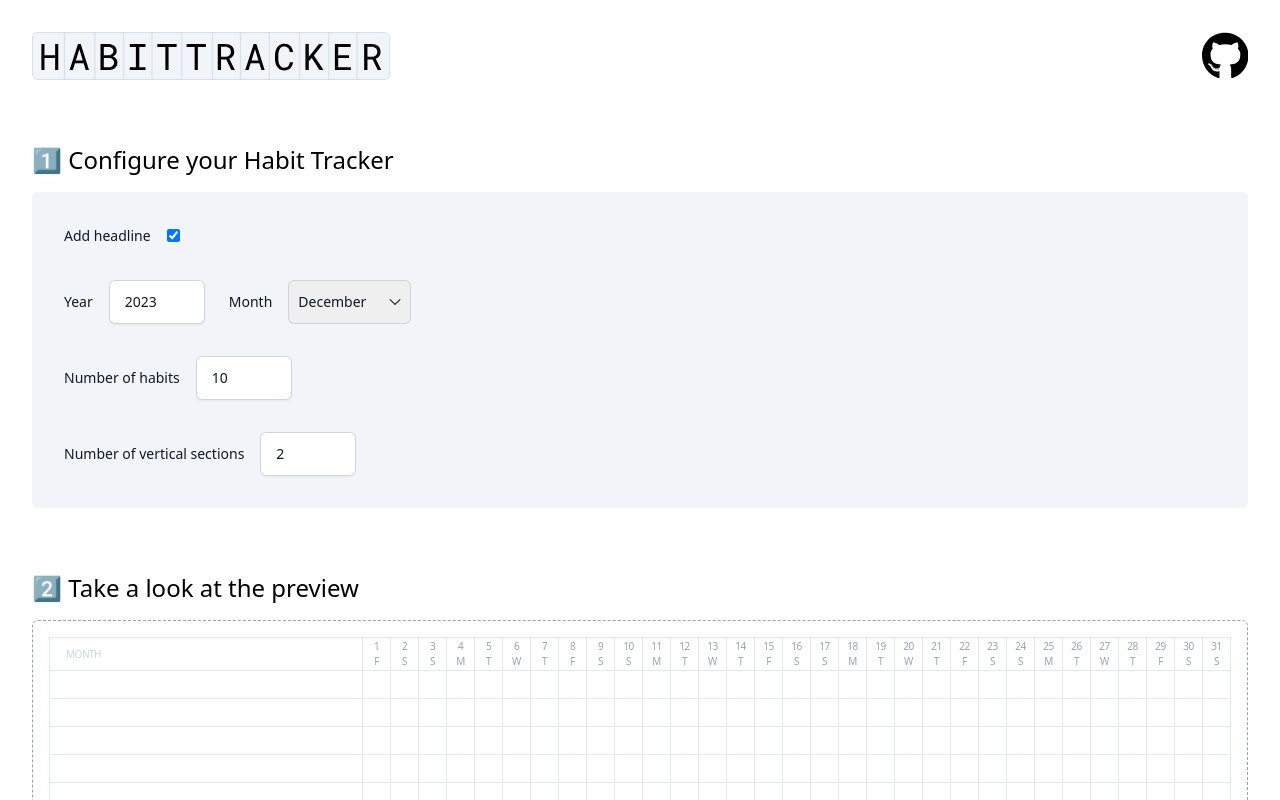
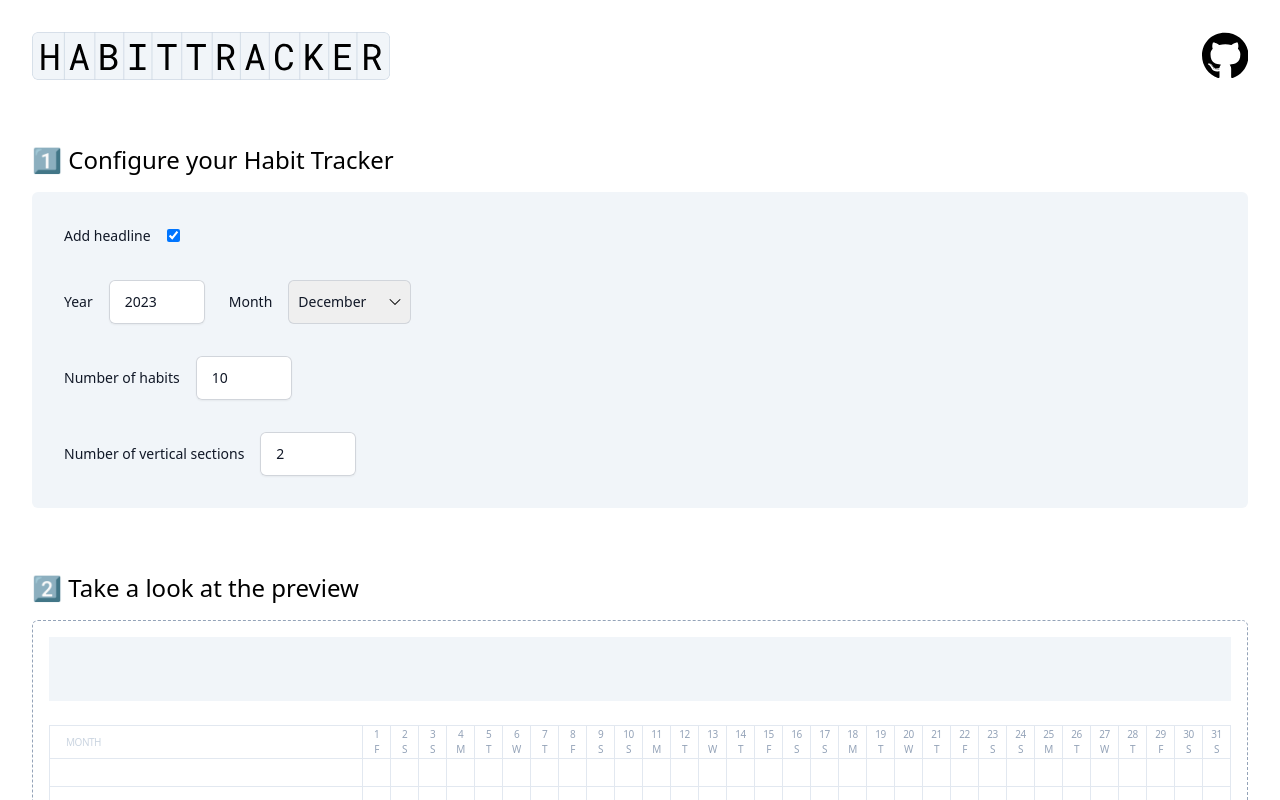
Before and after one commit to makaroni4/habit-tracker, a React (Vite) app: page / in a window 1280 px wide. Shown: the top 800 px of the page. Built offline with nearby package versions, Linux system fonts and the light colour scheme.

Commit message:
Added headline to tracker

```diff
--- a/src/components/HabitTracker.tsx
+++ b/src/components/HabitTracker.tsx
@@ -2,10 +2,14 @@
 import { useAppStore } from "../store"
 
 function HabitTracker() {
-  const { writingSectionsNumber } = useAppStore()
+  const { headlineEnabled, writingSectionsNumber } = useAppStore()
 
   return (
     <div className="print:absolute top-0 left-0 screen:h-[700px] print:h-screen overflow-hidden">
+      { headlineEnabled && (
+        <div className={`w-full h-16 mb-6 bg-slate-100`}></div>
+      )}
+
       <div className="mb-6">
         <HabitTable />
       </div>
```
